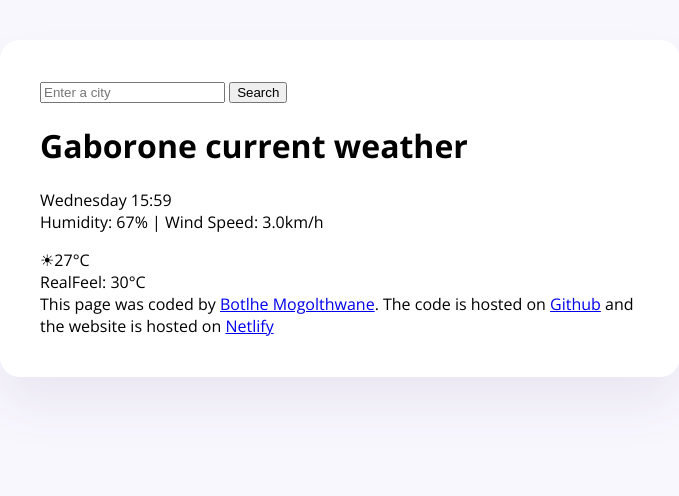
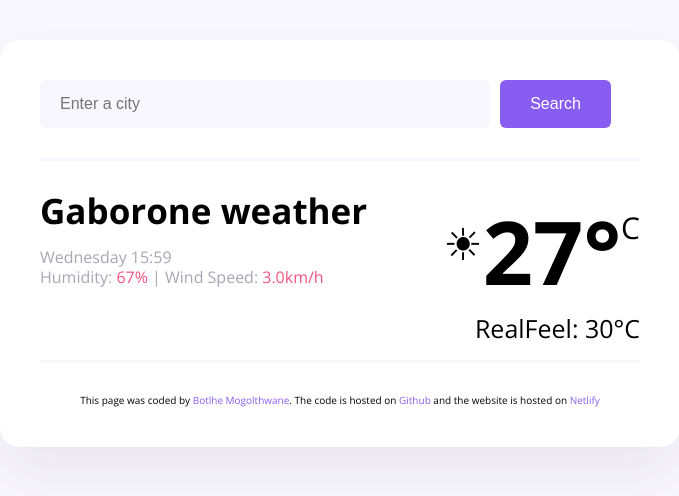
Before and after one commit to Botlhe-M/tepoLoapi, a plain HTML site: page index.html in a window 1280 px wide. Shown: the whole page, without its empty margins (300-979 px from the left). Drawn offline with nearby package versions, Linux system fonts and the light colour scheme.

Commit message:
Added basic css to project

```diff
--- a/index.html
+++ b/index.html
@@ -16,30 +16,34 @@
   <body>
     <div class="container">
       <header>
-        <form>
+        <form class="search-form">
           <input
             type="search"
-            id="search-area"
+            class="search-form-input"
             required
             placeholder="Enter a city"
           />
-          <input type="button" value="Search" />
+          <input type="button" value="Search" class="search-form-btn" />
         </form>
       </header>
       <main>
-        <h1>Gaborone current weather</h1>
-        <div>
-          <p>
-            Wednesday 15:59
-            <br />
-            Humidity: 67% | Wind Speed: 3.0km/h
-          </p>
-        </div>
-        <div>
-          ☀27&deg;C <br />
-          RealFeel: 30&deg;C
+        <div class="weather-data">
+          <div>
+            <h1 class="weather-city">Gaborone weather</h1>
+            <p class="weather-details">
+              Wednesday 15:59
+              <br />
+              Humidity: <span> 67%</span> | Wind Speed: <span> 3.0km/h</span>
+            </p>
+          </div>
+          <div class="weather-temperature">
+            <div class="weather-icon">☀</div>
+            <div class="weather-temperature-value">27&deg;</div>
+            <div class="weather-unit">C</div>
+          </div>
         </div>
       </main>
+      <span class="weather-feel-value">RealFeel: 30&deg;C</span>
       <footer>
         This page was coded by
         <a href="https://github.com/Botlhe-M">Botlhe Mogolthwane</a>. The code
--- a/src/style.css
+++ b/src/style.css
@@ -1,6 +1,14 @@
 body {
   background-color: #f9f7fe;
   font-family: "Open Sans", sans-serif;
+}
+header {
+  border-bottom: solid #f9f7fe;
+  padding: 0 0 30px 0;
+}
+a {
+  text-decoration: none;
+  color: #885df1;
 }
 .container {
   background-color: #ffffff;
@@ -10,3 +18,67 @@ body {
   box-shadow: 0 30px 50px rgba(65, 50, 100, 0.08);
   border-radius: 20px;
 }
+.search-form-input {
+  background-color: #f9f7fe;
+  border: none;
+  border-radius: 6px;
+  width: 75%;
+  padding: 15px 20px;
+  font-size: 16px;
+}
+.search-form-btn {
+  background: #885df1;
+  padding: 15px 30px;
+  border: none;
+  border-radius: 6px;
+  color: white;
+  margin-left: 6px;
+  font-size: 16px;
+}
+main {
+  padding: 30px 0 0 0;
+}
+.weather-data {
+  display: flex;
+  justify-content: space-between;
+}
+.weather-city {
+  margin: 0;
+  font-size: 35px;
+  line-height: 40px;
+}
+.weather-details {
+  font-size: 16px;
+  line-height: 20px;
+  color: rgba(39, 33, 66, 0.4);
+}
+.weather-details span {
+  color: #f65382;
+}
+.weather-temperature {
+  display: flex;
+}
+.weather-icon {
+  font-size: 44px;
+  margin-top: 22px;
+}
+.weather-temperature-value {
+  font-size: 88px;
+  font-weight: bold;
+}
+.weather-unit {
+  margin-top: 16px;
+  font-size: 30px;
+}
+.weather-feel-value {
+  padding: 0 0 15px;
+  font-size: 25px;
+  display: flex;
+  justify-content: end;
+}
+footer {
+  padding: 30px 0 0 0;
+  border-top: solid #f9f7fe;
+  text-align: center;
+  font-size: 10px;
+}
```
